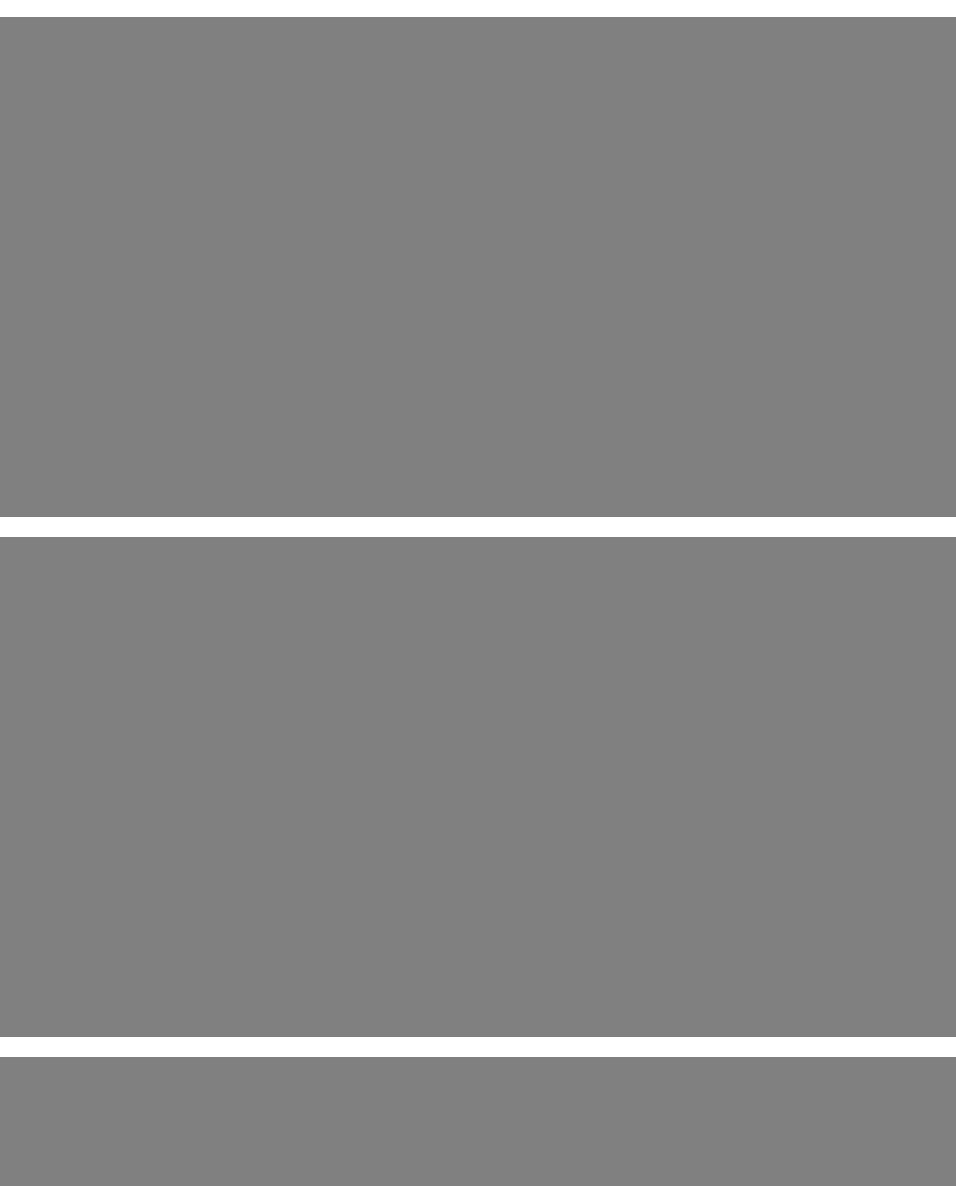
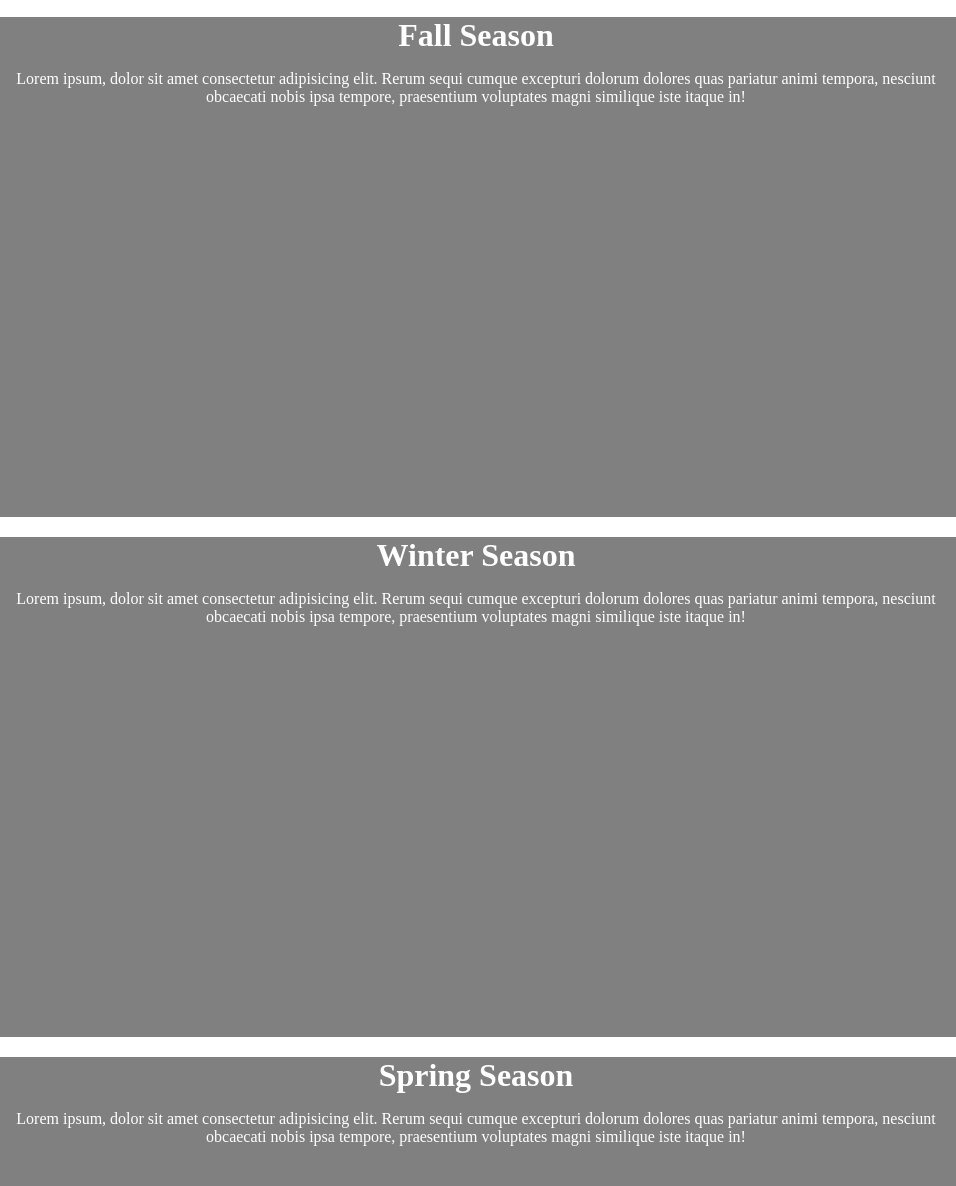
Before and after one commit to jdayxjr/N315-homework-one, a website: page explore.html in a window 1280 px wide. Shown: the part 1053-2239 px from the top of the page, 324-1280 px from the left. Drawn offline with Linux system fonts and the light colour scheme.

Commit message:
added content to explore page and scss file

```diff
--- a/explore.html
+++ b/explore.html
@@ -12,7 +12,7 @@
     <nav><a href="index.html">home</a>
         <a href="explore.html">explore</a>
         <a href="thingstodo.html">things to do</a>
-        <a href="contact.html">contact us</a>
+        <a href="meet.html">meet us</a>
     </nav>
 
     <div class="explore-one-banner">
@@ -20,28 +20,65 @@
     </div>
 
     <div class="explore-one-section-1">
-        <div class="e-box2-section-1"></div>
-        <div class="e-box1-section-1"></div>
+        <div class="e-box2-section-1">
+        </div>
+        <div class="e-box1-section-1">
+            <div class="text-div">
+                <h1>Summer Season</h1>
+                <p>Lorem ipsum, dolor sit amet consectetur adipisicing elit. Rerum sequi cumque excepturi dolorum
+                    dolores quas pariatur animi tempora, nesciunt obcaecati nobis ipsa tempore, praesentium voluptates
+                    magni similique iste itaque in!</p>
+            </div>
+
+        </div>
 
     </div>
     <div class="bar-divider"></div>
 
     <div class="explore-one-section-1">
         <div class="e-box1-section-2"></div>
-        <div class="e-box2-section-2"></div>
+        <div class="e-box2-section-2">
+            <div class="text-div">
+
+                <div class="text-div">
+                    <h1>Fall Season</h1>
+                    <p>Lorem ipsum, dolor sit amet consectetur adipisicing elit. Rerum sequi cumque excepturi dolorum
+                        dolores quas pariatur animi tempora, nesciunt obcaecati nobis ipsa tempore, praesentium
+                        voluptates
+                        magni similique iste itaque in!</p>
+                </div>
+            </div>
+        </div>
+    </div>
     </div>
 
     <div class="bar-divider"></div>
 
     <div class="explore-one-section-1">
         <div class="e-box1-section-3"></div>
-        <div class="e-box2-section-3"></div>
+        <div class="e-box2-section-3">
+            <div class="text-div">
+                <h1>Winter Season</h1>
+                <p>Lorem ipsum, dolor sit amet consectetur adipisicing elit. Rerum sequi cumque excepturi dolorum
+                    dolores quas pariatur animi tempora, nesciunt obcaecati nobis ipsa tempore, praesentium
+                    voluptates
+                    magni similique iste itaque in!</p>
+            </div>
+        </div>
     </div>
 
     <div class="bar-divider"></div>
     <div class="explore-one-section-1">
         <div class="e-box1-section-4"></div>
-        <div class="e-box2-section-4"></div>
+        <div class="e-box2-section-4">
+            <div class="text-div">
+                <h1>Spring Season</h1>
+                <p>Lorem ipsum, dolor sit amet consectetur adipisicing elit. Rerum sequi cumque excepturi dolorum
+                    dolores quas pariatur animi tempora, nesciunt obcaecati nobis ipsa tempore, praesentium
+                    voluptates
+                    magni similique iste itaque in!</p>
+            </div>
+        </div>
     </div>
 
 
--- a/scss/explore.scss
+++ b/scss/explore.scss
@@ -95,3 +95,8 @@
   background-repeat: no-repeat;
   background-size: cover;
 }
+
+.text-div {
+  text-align: center;
+  color: #fff;
+}
```
Also changed, not shown: index.html (+1 -1 lines), meet.html (renamed from contact.html, +3 -1 lines), thingstodo.html (+1 -1 lines), css/styles.css, meet.scss (added).
